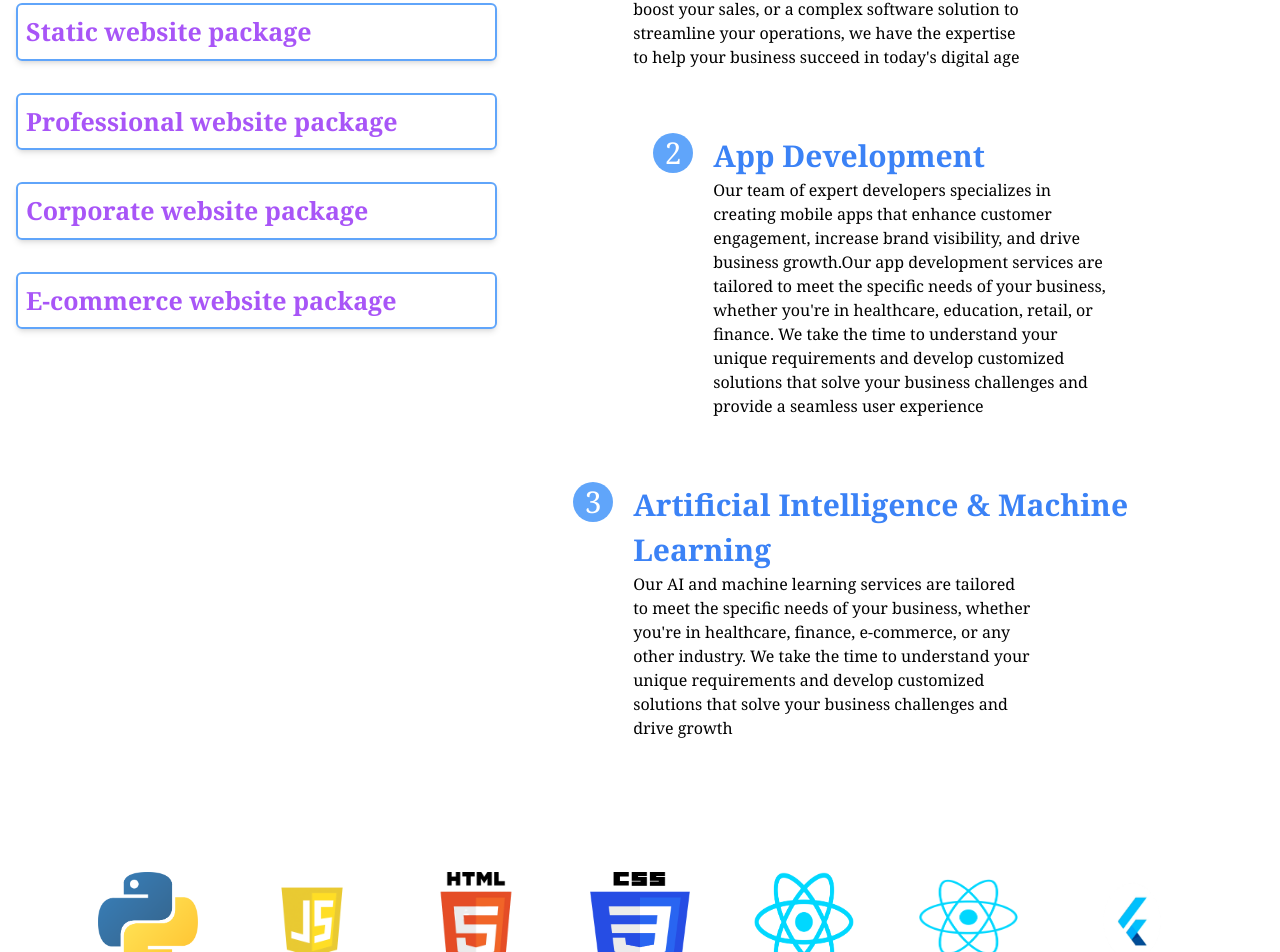
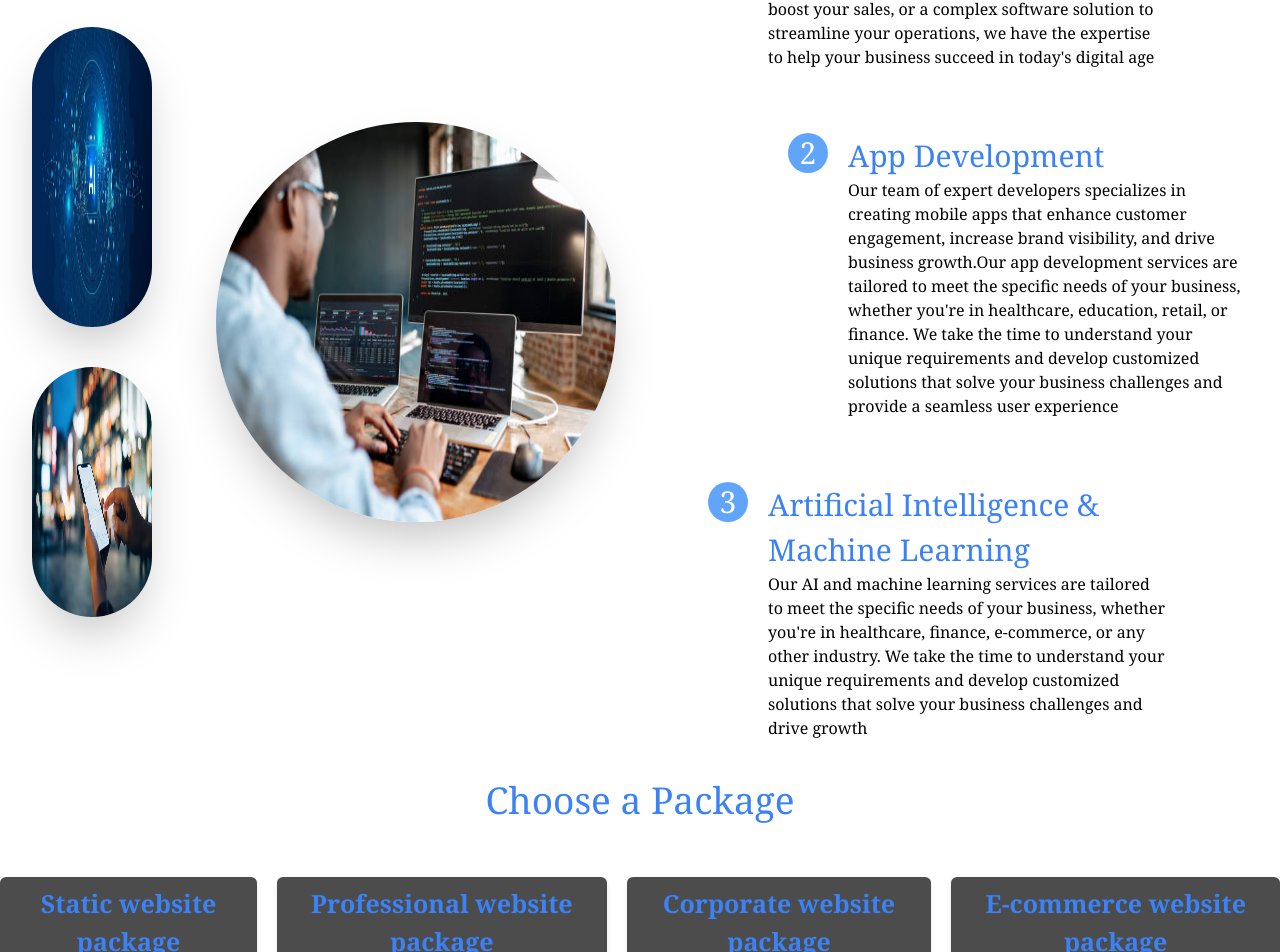
Before and after one commit to Vladmir-dev/tujero2.0, a React (Vite) app: page / in a window 1280 px wide. Shown: the part 1407-2359 px from the top of the page. Built offline with nearby package versions, Linux system fonts and the light colour scheme.

Commit message:
added images

```diff
--- a/src/components/ICT.jsx
+++ b/src/components/ICT.jsx
@@ -67,9 +67,16 @@ const [selectedPackage, setSelectedPackage] = useState(null);
   ];
 
   return (
-    <div className="flex justify-center w-full  mt-[70px] p-4 gap-20 items-start">
-      <div className="hidden md:block md:w-[500px]">
-       <Pricing packages={packages}/>
+    <div className="flex flex-row justify-center w-full  mt-[70px] p-4 gap-20 items-center">
+      <div className="hidden md:block p-4">
+        <div className="flex justify-center items-center gap-16">
+        <div className="flex flex-col gap-10">
+          <img src={slide1} alt="image1" className="rounded-full w-[300px] h-[300px] shadow-2xl"/>
+          <img src={slide2} alt="image2" className="rounded-full w-[250px] h-[250px] shadow-2xl"/>
+        </div>
+
+        <img src={coding} alt="coding" className="rounded-full w-[400px] h-[400px] shadow-2xl"/>
+      </div>
       </div>
 
         <div className="flex justify-center items-center  h-full p-4">
@@ -79,7 +86,7 @@ const [selectedPackage, setSelectedPackage] = useState(null);
              <div className="flex justify-start items-start w-full ">
               <h2 className="text-white bg-blue-400 float-left mr-[20px] p-5 text-bold md:h-[40px] md:w-[40px] rounded-full text-[30px] justify-center items-center flex rounded-full">1</h2>
                 <div className="w-full inline-block">
-                  <h2 className="text-[30px]  font-bold text-blue-500">Web Development</h2>
+                  <h2 className="text-[30px] text-blue-500">Web Development</h2>
                     <p className="flex-wrap md:w-[400px]" >whether you're looking for a simple website to showcase your business, an e-commerce platform to boost your sales, or a complex software solution to streamline your operations, we have the expertise to help your business succeed in today's digital age</p>
                 </div>
             </div>
@@ -90,7 +97,7 @@ const [selectedPackage, setSelectedPackage] = useState(null);
            <div className="flex justify-start items-start w-full ">
            <h2 className="text-white bg-blue-400 float-left mr-[20px] p-5 text-bold md:h-[40px] md:w-[40px] rounded-full text-[30px] justify-center items-center flex rounded-full">2</h2>
             <div className="w-full inline-block">
-           <h2 className="text-[30px]  font-bold text-blue-500">App Development</h2>
+           <h2 className="text-[30px]  text-blue-500">App Development</h2>
             <p className="flex-wrap md:w-[400px]" >Our team of expert developers specializes in creating mobile apps that enhance customer engagement, increase brand visibility, and drive business growth.Our app development services are tailored to meet the specific needs of your business, whether you're in healthcare, education, retail, or finance. We take the time to understand your unique requirements and develop customized solutions that solve your business challenges and provide a seamless user experience</p>
            </div>
            </div>
@@ -101,7 +108,7 @@ const [selectedPackage, setSelectedPackage] = useState(null);
              <div className="flex justify-start items-start w-full ">
               <h2 className="text-white bg-blue-400 float-left mr-[20px] p-5 text-bold md:h-[40px] md:w-[40px] rounded-full text-[30px] justify-center items-center flex rounded-full">3</h2>
                 <div className="w-full inline-block">
-                  <h2 className="text-[30px]  font-bold text-blue-500">Artificial Intelligence & Machine Learning</h2>
+                  <h2 className="text-[30px] text-blue-500">Artificial Intelligence & Machine Learning</h2>
                     <p className="flex-wrap md:w-[400px]" >Our AI and machine learning services are tailored to meet the specific needs of your business, whether you're in healthcare, finance, e-commerce, or any other industry. We take the time to understand your unique requirements and develop customized solutions that solve your business challenges and drive growth</p>
                 </div>
             </div>
--- a/src/components/Pricing.jsx
+++ b/src/components/Pricing.jsx
@@ -12,16 +12,16 @@ const Pricing = ({packages}) => {
 
   return (
     <div>
-      <h2 className="text-[37px] text-center m-[10px] text-blue-500">Choose a Package</h2>
-      <div className="flex flex-col gap-8 mt-[50px]">
+      <h2 className="text-[37px] text-center m-[ 10px] text-blue-500">Choose a Package</h2>
+      <div className="flex mt-[50px] gap-5">
         {packages.map((pkg) => (
-          <div key={pkg.type} onClick={() => handlePackageSelect(pkg)} className="border-[2px] border-solid border-blue-400 rounded-md hover:bg-blue-500 text-purple-500 hover:text-white duration-500 p-2 shadow-md">
-            <h3 className="text-[25px] font-bold">{pkg.name}</h3>
+          <div key={pkg.type} onClick={() => handlePackageSelect(pkg)} className="rounded-md hover:bg-blue-500 bg-black/70 text-blue-500 hover:text-white duration-500 p-2 shadow-md flex justify-center items-center">
+            <h3 className="text-[25px] text-center font-bold">{pkg.name}</h3>
           </div>
         ))}
       </div>
       {selectedPackage && (
-        <div className="flex flex-col shadow-xl  rounded-md justify-center items-center mt-[50px] border-[2px] border-solid p-[10px]">
+        <div className="flex flex-col shadow-xl py-6 rounded-md justify-center items-center mt-[50px] border-[2px] border-solid p-[10px]">
           <h3 className="text-[30px] text-blue-500">{selectedPackage.name}</h3>
           <p className="italic">This package offers</p>
           <p className="text-[27px] font-bold">{selectedPackage.price} UGX</p>
--- a/src/components/Services.jsx
+++ b/src/components/Services.jsx
@@ -9,6 +9,7 @@ import react from '../assets/react.png'
 import react_native from '../assets/rn.png'
 import flutter from '../assets/flutter.png'
 import Collections from './Collections'
+import Pricing from './Pricing'
 
 const Services = () => {
   const langs = [
@@ -35,6 +36,59 @@ const Services = () => {
     }
   ]
 
+  const packages = [
+    {
+      type: 'A',
+      name: 'Static website package',
+      description: [
+        {item:'This package offers a simple and basic website with up to 5 pages'},
+        {item:'basic SEO, social media integration'},
+        {item:'a free domain and hosting for one year'},
+        {item:'3 months website support and maintenance from publication of the site'}
+      ],
+      price: 650000,
+    },
+    {
+      type: 'B',
+      name: 'Professional website package',
+      description: [
+        {item:'A more advanced website with up to 10 pages'},
+        {item:'A beautiful website interface'},
+        {item:'A free CMS'},
+        {item:'SEO'},
+        {item:'A visitor or traffic counter'},
+        {item:'A photo gallery'}, {item:'a feedback form'},
+        {item:'A reservation form, and more.'}
+      ],
+      price: 950000,
+    },
+    {
+      type: 'C',
+      name: 'Corporate website package',
+      description: [
+        {item:'A comprehensive website with up to 15 pages'},
+        {item:'all in “Professional website package”'},
+        {item:'A custom logo design if needed'},
+        {item:'A blog and a YouTube video integration if required or needed'},
+        {item:'An events calendar system'},
+        {item:'A file upload system, and more.'}
+      ],
+      price: 1750000,
+    },
+    {
+      type: 'D',
+      name: 'E-commerce website package',
+      description: [
+        {item:'A fully functional online store with unlimited products and categories'},
+        {item:'All in “Corporate website package”'},
+        {item:'A shopping cart system'},
+        {item:'A payment gateway integration'},
+        {item:'An inventory management system where required, and more.'}
+      ],
+      price: 3500000,
+    },
+  ];
+
   return (
     <div id="services" className="mt-[50px] mb-[50px] font-serif flex flex-col justify-center items-center">
      <div className="flex flex-col justify-center items-center">
@@ -43,6 +97,9 @@ const Services = () => {
       </div>
       {/*ICT*/}
       <ICT />
+      <div>
+        <Pricing packages={packages}/>
+      </div>
       <div className="hidden md:block">
       <div className="flex mt-[100px] gap-16">
       {langs.map((item, index)=> (
```
